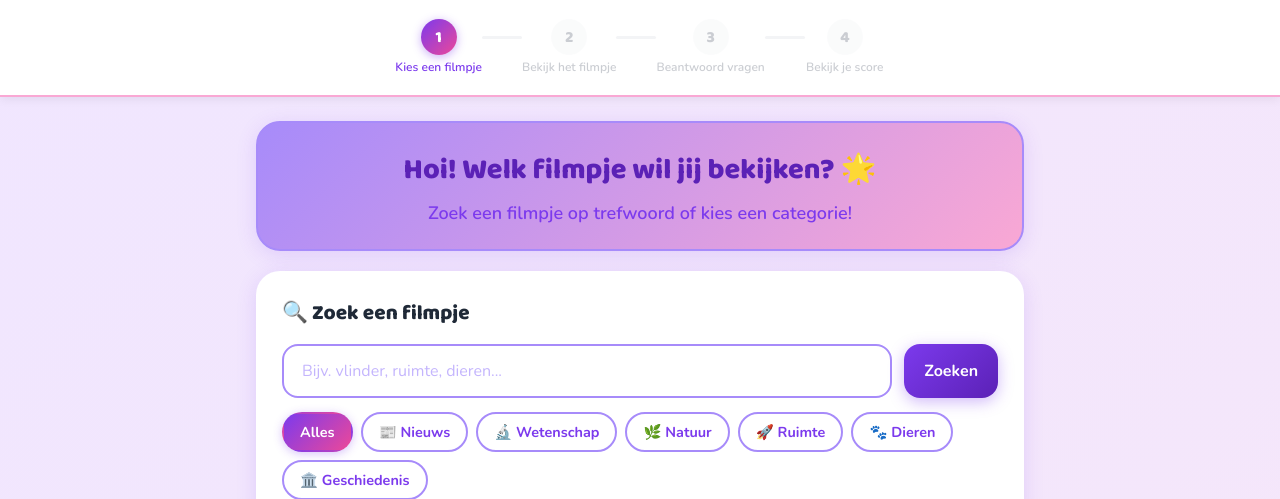
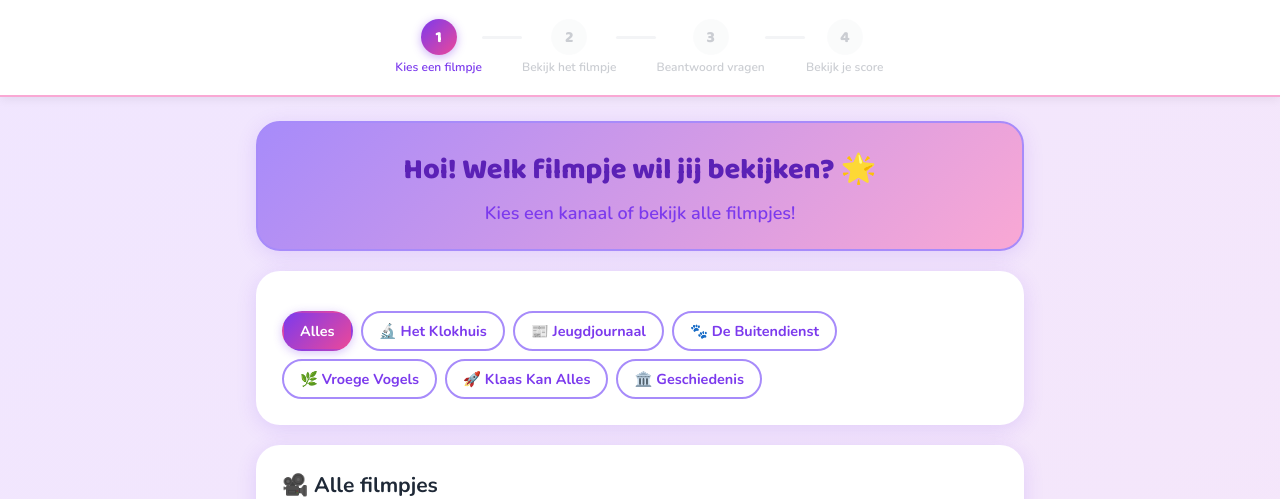
Before and after one commit to joost-prive/BegrijpendTuben, a Flask app: page / in a window 1280 px wide. Shown: the part 131-630 px from the top of the page. Run offline with Flask 3, Linux system fonts and the light colour scheme.

Commit message:
Vervang categorie-tabs door kanaal-tabs, verwijder zoekbalk
- Tabs tonen nu kanaalnamen (Het Klokhuis, Jeugdjournaal, etc.)
  in plaats van categorie-namen
- Zoekbalk verwijderd (niet nodig bij overzichtelijk aantal filmpjes)
- Filtering gebeurt nu client-side zonder extra API-aanroep

Co-Authored-By: Claude Sonnet 4.6 <noreply@anthropic.com>

```diff
--- a/static/app.js
+++ b/static/app.js
@@ -18,8 +18,8 @@ const App = (() => {
     score:           0,
     antwoorden:      [],
     beantwoord:      false,
-    huidigCategorie: '',     // actief categoriefilter
-    huidigZoekterm:  '',     // actieve zoekterm
+    huidigKanaal:    '',     // actief kanaalfilter
+    alleVideos:      [],     // alle geladen video's
   };
 
   const LETTERS = ['A', 'B', 'C', 'D'];
@@ -72,57 +72,22 @@ const App = (() => {
   document.addEventListener('DOMContentLoaded', () => {
     _laadAlleVideos();
     _updateHeaderScore();
-
-    // Enter in zoekbalk
-    document.getElementById('zoekInvoer').addEventListener('keydown', (e) => {
-      if (e.key === 'Enter') zoek();
-    });
   });
 
   // ── Video laden en weergeven ───────────────────────────────
 
-  /** Laadt alle video's (geen filter) bij start. */
+  /** Laadt alle video's bij start en slaat ze op in staat. */
   async function _laadAlleVideos() {
     const grid = document.getElementById('videoGrid');
     try {
       const res = await fetch('/api/videos');
       if (!res.ok) throw new Error(`HTTP ${res.status}`);
-      const videos = await res.json();
-      _renderVideoGrid(videos);
+      staat.alleVideos = await res.json();
+      _renderVideoGrid(staat.alleVideos);
     } catch (err) {
       grid.innerHTML = `<div class="laad-spinner" style="color:#ef4444;">
         <p>⚠️ Kon de filmpjeslijst niet laden. Is de server actief?</p></div>`;
     }
-  }
-
-  /** Zoekt via /api/search met huidige zoekterm + categorie. */
-  async function _zoekVideos(zoekterm, categorie) {
-    const grid = document.getElementById('videoGrid');
-    grid.innerHTML = `<div class="laad-spinner"><span class="spinner-cirkel"></span><p>Zoeken...</p></div>`;
-
-    try {
-      const params = new URLSearchParams();
-      if (zoekterm)  params.set('q', zoekterm);
-      if (categorie) params.set('categorie', categorie);
-      const res = await fetch(`/api/search?${params}`);
-      if (!res.ok) throw new Error(`HTTP ${res.status}`);
-      const videos = await res.json();
-
-      // Pas de titel aan
-      const titel = zoekterm
-        ? `🔍 Resultaten voor "${zoekterm}"`
-        : categorie ? `${_catEmoji(categorie)} ${categorie}` : '🎥 Alle filmpjes';
-      document.getElementById('videoGridTitel').textContent = titel;
-
-      _renderVideoGrid(videos);
-    } catch (err) {
-      grid.innerHTML = `<div class="laad-spinner" style="color:#ef4444;">
-        <p>⚠️ Zoeken mislukt. Probeer opnieuw.</p></div>`;
-    }
-  }
-
-  function _catEmoji(cat) {
-    return { Natuur:'🌿', Wetenschap:'🔬', Ruimte:'🚀', Dieren:'🐾', Geschiedenis:'🏛️' }[cat] || '🎬';
   }
 
   function _renderVideoGrid(videos) {
@@ -167,27 +132,25 @@ const App = (() => {
     });
   }
 
-  // ── Publieke zoek-functies ─────────────────────────────────
+  // ── Kanaal-filter ──────────────────────────────────────────
 
-  /** Wordt aangeroepen door de zoek-knop en Enter. */
-  function zoek() {
-    staat.huidigZoekterm = document.getElementById('zoekInvoer').value.trim();
-    _zoekVideos(staat.huidigZoekterm, staat.huidigCategorie);
-  }
-
-  /** Wordt aangeroepen door de categorie-tabs. */
-  function filterCategorie(knop, categorie) {
-    staat.huidigCategorie = categorie;
+  /** Wordt aangeroepen door de kanaal-tabs. */
+  function filterKanaal(knop, kanaal) {
+    staat.huidigKanaal = kanaal;
 
     // Actieve tab bijwerken
     document.querySelectorAll('.cat-tab').forEach(t => t.classList.remove('actief'));
     knop.classList.add('actief');
 
-    // Zoekterm leeggooien bij categoriewissel (intuïtiever voor kind)
-    staat.huidigZoekterm = '';
-    document.getElementById('zoekInvoer').value = '';
+    // Client-side filteren (geen extra fetch nodig)
+    const gefilterd = kanaal
+      ? staat.alleVideos.filter(v => v.kanaal === kanaal)
+      : staat.alleVideos;
 
-    _zoekVideos('', categorie);
+    const titel = kanaal ? `📺 ${kanaal}` : '🎥 Alle filmpjes';
+    document.getElementById('videoGridTitel').textContent = titel;
+
+    _renderVideoGrid(gefilterd);
   }
 
   // ── Video kiezen & afspelen ────────────────────────────────
@@ -483,6 +446,6 @@ const App = (() => {
   }
 
   // ── Publieke interface ─────────────────────────────────────
-  return { zoek, filterCategorie, startQuiz, stopQuiz, volgendeVraag, opnieuwDezelfde, resetScore, toonScherm };
+  return { filterKanaal, startQuiz, stopQuiz, volgendeVraag, opnieuwDezelfde, resetScore, toonScherm };
 
 })();
--- a/templates/index.html
+++ b/templates/index.html
@@ -61,34 +61,19 @@
 
     <div class="kaart intro-kaart">
       <h2>Hoi! Welk filmpje wil jij bekijken? 🌟</h2>
-      <p>Zoek een filmpje op trefwoord of kies een categorie!</p>
+      <p>Kies een kanaal of bekijk alle filmpjes!</p>
     </div>
 
-    <!-- Zoekbalk -->
+    <!-- Kanaal-tabs -->
     <div class="kaart zoek-kaart">
-      <h3>🔍 Zoek een filmpje</h3>
-      <div class="invoer-rij">
-        <input
-          type="text"
-          id="zoekInvoer"
-          class="tekst-invoer"
-          placeholder="Bijv. vlinder, ruimte, dieren..."
-          aria-label="Zoek een filmpje"
-        />
-        <button class="knop knop-primair" onclick="App.zoek()">
-          Zoeken
-        </button>
-      </div>
-
-      <!-- Categorie-tabs -->
       <div class="categorie-tabs" id="categorieTabs">
-        <button class="cat-tab actief" data-cat="" onclick="App.filterCategorie(this, '')">Alles</button>
-        <button class="cat-tab" data-cat="Nieuws" onclick="App.filterCategorie(this, 'Nieuws')">📰 Nieuws</button>
-        <button class="cat-tab" data-cat="Wetenschap" onclick="App.filterCategorie(this, 'Wetenschap')">🔬 Wetenschap</button>
-        <button class="cat-tab" data-cat="Natuur" onclick="App.filterCategorie(this, 'Natuur')">🌿 Natuur</button>
-        <button class="cat-tab" data-cat="Ruimte" onclick="App.filterCategorie(this, 'Ruimte')">🚀 Ruimte</button>
-        <button class="cat-tab" data-cat="Dieren" onclick="App.filterCategorie(this, 'Dieren')">🐾 Dieren</button>
-        <button class="cat-tab" data-cat="Geschiedenis" onclick="App.filterCategorie(this, 'Geschiedenis')">🏛️ Geschiedenis</button>
+        <button class="cat-tab actief" onclick="App.filterKanaal(this, '')">Alles</button>
+        <button class="cat-tab" onclick="App.filterKanaal(this, 'Het Klokhuis')">🔬 Het Klokhuis</button>
+        <button class="cat-tab" onclick="App.filterKanaal(this, 'Jeugdjournaal')">📰 Jeugdjournaal</button>
+        <button class="cat-tab" onclick="App.filterKanaal(this, 'De Buitendienst')">🐾 De Buitendienst</button>
+        <button class="cat-tab" onclick="App.filterKanaal(this, 'Vroege Vogels')">🌿 Vroege Vogels</button>
+        <button class="cat-tab" onclick="App.filterKanaal(this, 'Klaas Kan Alles')">🚀 Klaas Kan Alles</button>
+        <button class="cat-tab" onclick="App.filterKanaal(this, 'Jort Kelder Geschiedenis')">🏛️ Geschiedenis</button>
       </div>
     </div>
 
@@ -102,7 +87,7 @@
         </div>
       </div>
       <p class="geen-resultaten" id="geenResultaten" style="display:none;">
-        😕 Geen filmpjes gevonden. Probeer een ander zoekwoord!
+        😕 Geen filmpjes gevonden voor dit kanaal.
       </p>
     </div>
 
```
